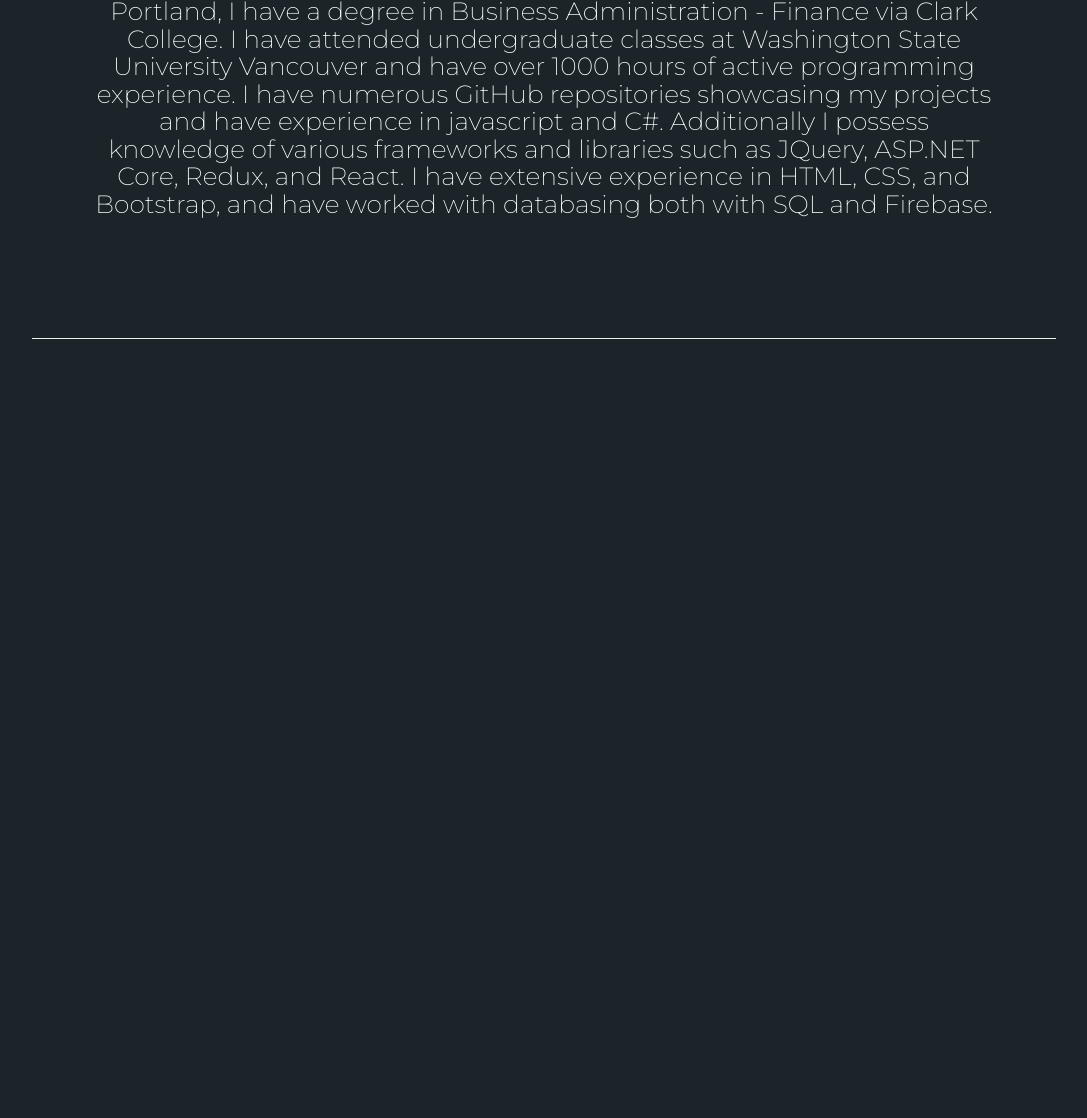
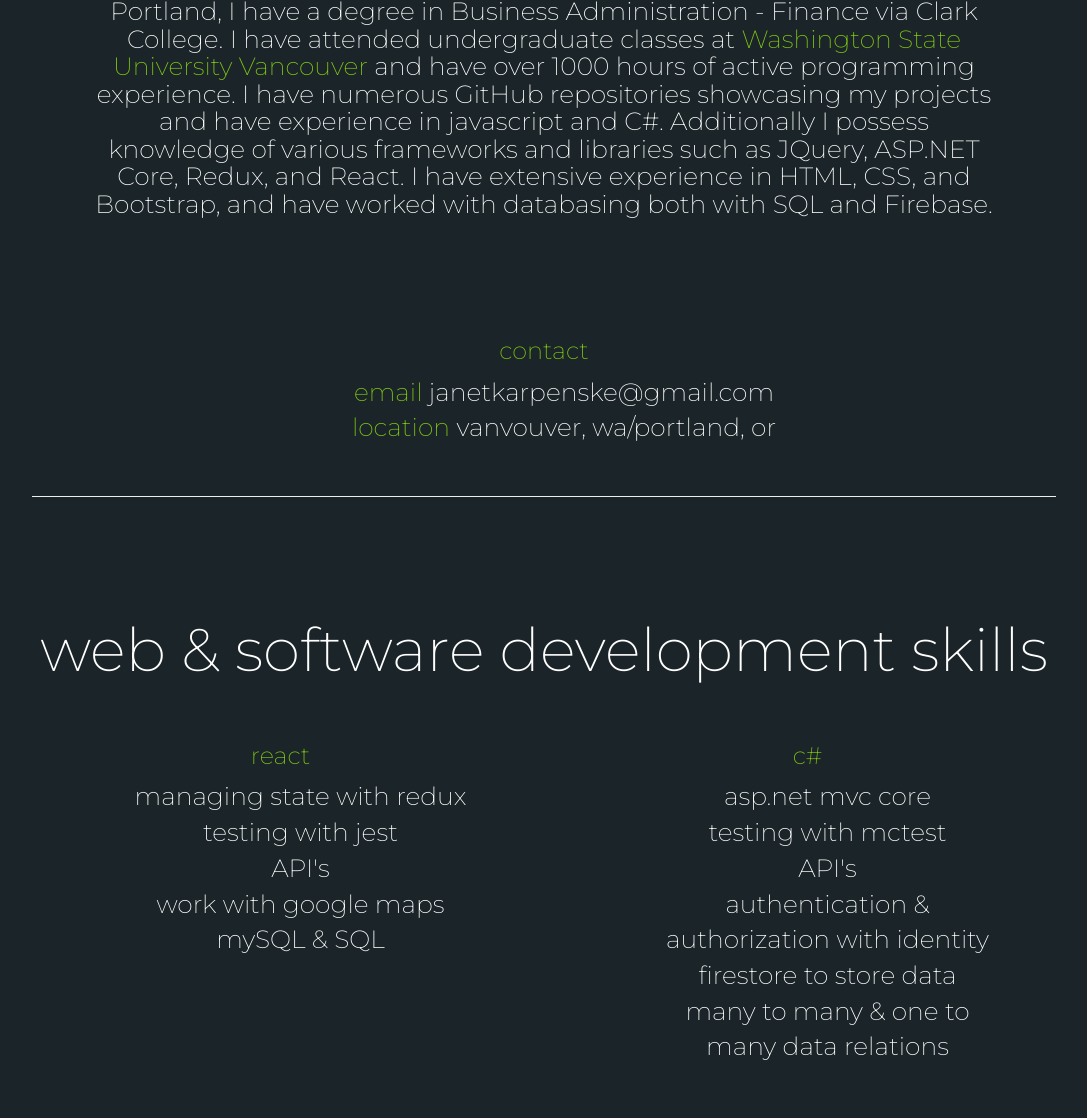
Before and after one commit to janetkarpenske/Portfolio, a plain HTML site: page index.html in a window 1280 px wide. Shown: the part 1216-2334 px from the top of the page, without its empty margins (96-1183 px from the left). Before the commit the page ends 1615 px from the top, so only its background shows below. Drawn offline with Linux system fonts and the light colour scheme; a web font is replaced by a local one.

Commit message:
Start adding points to skills section

```diff
--- a/css/styles.css
+++ b/css/styles.css
@@ -104,3 +104,8 @@
 .projAbout {
   font-size: 20px;
 }
+.skillList li{
+  list-style: none;
+  display: block;
+  font-size: 25px;
+}
--- a/index.html
+++ b/index.html
@@ -38,11 +38,40 @@
           <li><a href="https://www.linkedin.com/in/janet-karpenske/">linkedin</a></li>
           <li><a href="https://drive.google.com/file/d/1C4CIqY169Ey4WgC_ySFwSqbJhshMLXyT/view?usp=sharing">resume</a></li>
         </ul>
-        <h4 id="aboutPara">Hi there! I am a full-stack and front-end web developer based in the Vancouver/Portland area. In addition to possessing a Certificate of Web and App Development from Epicodus, a code school based out of Portland, I have a degree in Business Administration - Finance via Clark College. I have attended undergraduate classes at Washington State University Vancouver and have over 1000 hours of active programming experience. I have numerous GitHub repositories showcasing my projects and have experience in javascript and C#. Additionally I possess knowledge of various frameworks and libraries such as JQuery, ASP.NET Core, Redux, and React. I have extensive experience in HTML, CSS, and Bootstrap, and have worked with databasing both with SQL and Firebase.
-
+        <h4 id="aboutPara">Hey and welcome! I am a full-stack and front-end web developer based in the Vancouver/Portland area. In addition to possessing a Certificate of Web and App Development from Epicodus, a code school based out of Portland, I have a degree in Business Administration - Finance via Clark College. I have attended undergraduate classes at <span class="green">Washington State University Vancouver</span> and have over 1000 hours of active programming experience. I have numerous GitHub repositories showcasing my projects and have experience in javascript and C#. Additionally I possess knowledge of various frameworks and libraries such as JQuery, ASP.NET Core, Redux, and React. I have extensive experience in HTML, CSS, and Bootstrap, and have worked with databasing both with SQL and Firebase.
         </h4>
+        <h3 class="green">contact</h3>
+        <ul class="skillList">
+          <li><span class="green">email </span> janetkarpenske@gmail.com</li>
+          <li><span class="green">location </span> vanvouver, wa/portland, or</li>
+        </ul>
         <hr>
         <br>
+        <h2 id="aboutHead">web & software development skills</h2>
+        <div class="row">
+          <div class="col-md-6">
+            <h3 class="green">react</h3>
+            <ul class="skillList">
+              <li>managing state with redux</li>
+              <li>testing with jest</li>
+              <li>API's</li>
+              <li>work with google maps</li>
+              <li>mySQL & SQL</li>
+
+            </ul>
+          </div>
+          <div class="col-md-6">
+            <h3 class="green">c#</h3>
+            <ul class="skillList">
+              <li>asp.net mvc core</li>
+              <li>testing with mctest</li>
+              <li>API's</li>
+              <li>authentication & authorization with identity</li>
+              <li>firestore to store data</li>
+              <li>many to many & one to many data relations</li>
+            </ul>
+          </div>
+        </div>
       </div>
     </div>
     </div>
```
